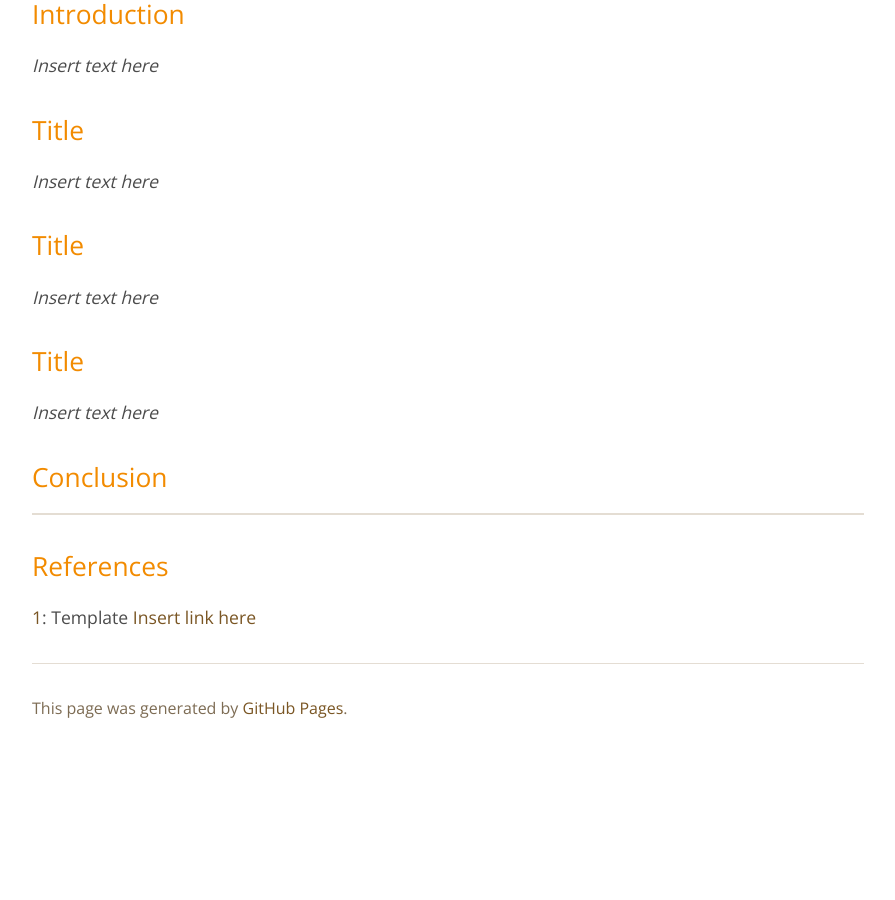
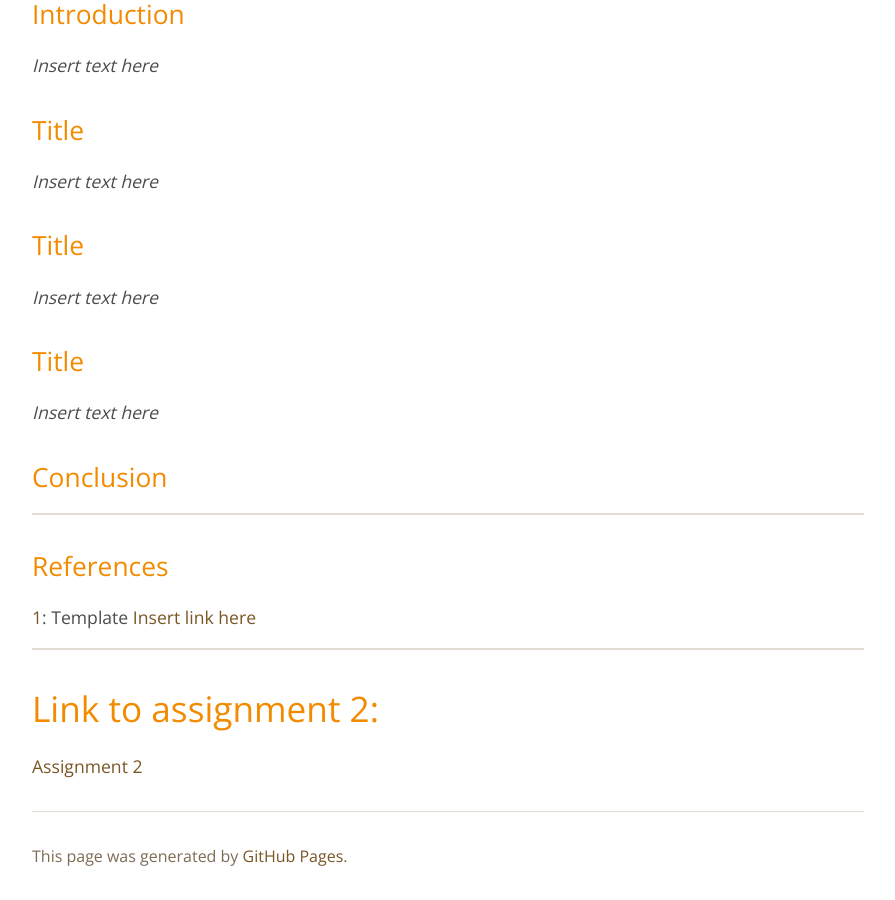
Before and after one commit to s240440/s240440.github.io, a Jekyll site: the page built from index.md, in a window 1280 px wide and 900 px high, scrolled down 614 px. Shown: the whole window, without its empty margins (192-1087 px from the left). Built offline with Jekyll 4.4.1, drawn with Linux system fonts in a browser that asks for light colours; before the commit the page ends 1366 px from its top, so only the background shows below that.

Commit message:
Update index.md

```diff
--- a/index.md
+++ b/index.md
@@ -36,3 +36,8 @@ authors:
 
 ## References
 <a name="ref1">1</a>: Template [Insert link here](Insert link here)
+
+* * *
+
+# Link to assignment 2:
+[Assignment 2](https://m-nguyen98.github.io/blog/2024/homework2/)
```
